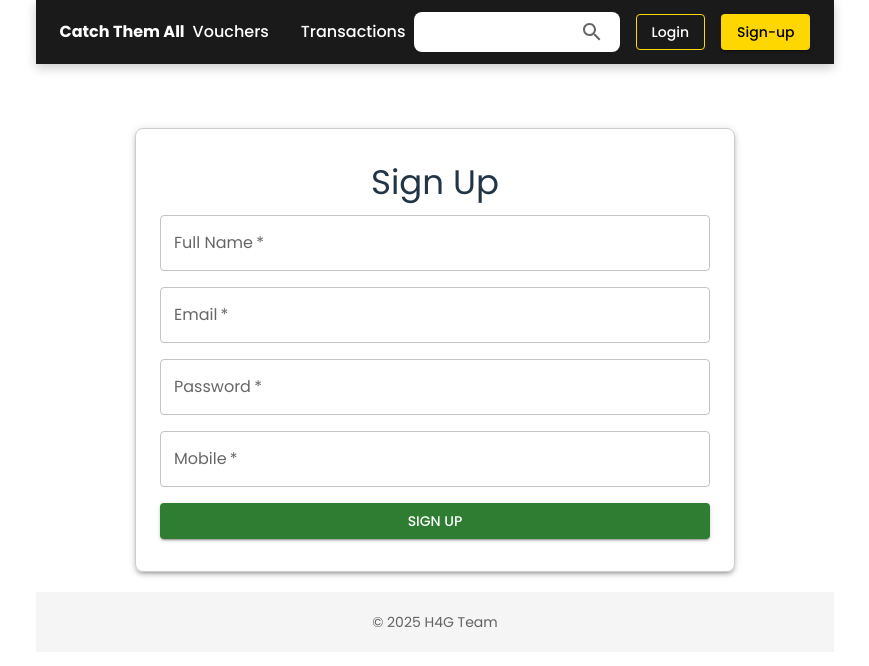
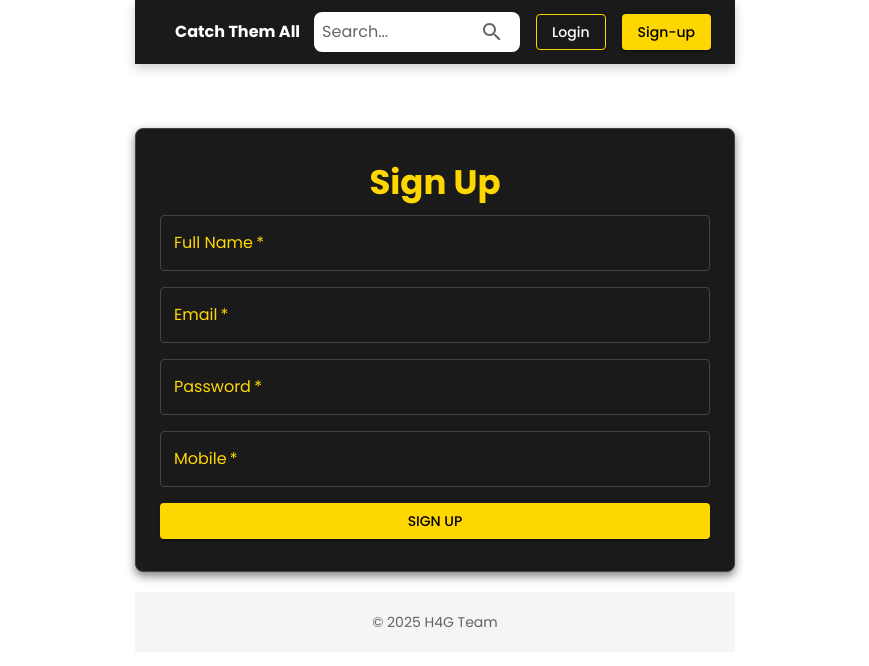
Before and after one commit to itsnotsherm/h4g-2024, a React (Vite) app in the folder frontend/: page /signup in a window 1280 px wide. Shown: the top 666 px of the page, without its empty margins (205-1074 px from the left). Built offline with nearby package versions, Linux system fonts and the light colour scheme.

Commit message:
updated ui of login and signup

```diff
--- a/frontend/src/components/Header.tsx
+++ b/frontend/src/components/Header.tsx
@@ -33,40 +33,11 @@ const Header: React.FC = () => {
             fontWeight: "bold",
             fontSize: "1rem",
             "&:hover": { color: "#FFD700" },
+            paddingLeft: 2,
           }}
         >
           Catch Them All
         </Typography>
-
-        {/* Navigation Buttons */}
-        <Box sx={{ display: "flex", gap: 2 }}>
-          <Button
-            color="inherit"
-            component={Link}
-            to="/vouchers"
-            sx={{
-              textTransform: "none",
-              fontSize: "1rem",
-              fontWeight: 500,
-              "&:hover": { color: "#FFD700" },
-            }}
-          >
-            Vouchers
-          </Button>
-          <Button
-            color="inherit"
-            component={Link}
-            to="/transactions"
-            sx={{
-              textTransform: "none",
-              fontSize: "1rem",
-              fontWeight: 500,
-              "&:hover": { color: "#FFD700" },
-            }}
-          >
-            Transactions
-          </Button>
-        </Box>
 
         {/* Search and Auth Buttons */}
         <Box sx={{ display: "flex", alignItems: "center", gap: 2 }}>
@@ -85,7 +56,16 @@ const Header: React.FC = () => {
               InputProps={{
                 disableUnderline: true,
               }}
-              sx={{ width: 150 }}
+              sx={{
+                width: 150,
+                input: {
+                  color: "#333",
+                  "&::placeholder": {
+                    color: "#666", // Darker color for the placeholder
+                    opacity: 1, // Ensure placeholder is fully visible
+                  },
+                },
+              }}
             />
             <IconButton sx={{ color: "#666" }}>
               <SearchIcon />
--- a/frontend/src/components/Intro.tsx
+++ b/frontend/src/components/Intro.tsx
@@ -1,5 +1,6 @@
 import React from "react";
-import { Container, Typography } from "@mui/material";
+import { Box, Button, Container, Typography } from "@mui/material";
+import { Link as RouterLink } from "react-router-dom";
 
 const Intro: React.FC = () => {
   return (
@@ -7,6 +8,22 @@ const Intro: React.FC = () => {
       <Typography variant="h3" gutterBottom sx={{ fontWeight: "bold", mb: 6 }}>
         Catch Them All
       </Typography>
+      {/* Navigation Buttons */}
+      <Box sx={{ display: "flex", gap: 2 }}>
+        <Button
+          color="inherit"
+          component={RouterLink}
+          to="/vouchers"
+          sx={{
+            textTransform: "none",
+            fontSize: "1rem",
+            fontWeight: 500,
+            "&:hover": { color: "#FFD700" },
+          }}
+        >
+          Vouchers
+        </Button>
+      </Box>
       <Typography variant="h6" gutterBottom>
         Available Products
       </Typography>
--- a/frontend/src/components/Login.tsx
+++ b/frontend/src/components/Login.tsx
@@ -33,12 +33,19 @@ const Login: React.FC = () => {
       sx={{
         mt: 8,
         p: 4,
-        border: "1px solid",
+        border: "1px solid #444", // Subtle border color
         borderRadius: 2,
-        boxShadow: 3,
+        boxShadow: "0px 4px 10px rgba(0, 0, 0, 0.5)", // Soft shadow for elevation
+        backgroundColor: "#1a1a1a", // Dark grey background
+        color: "white", // Text color for better contrast
       }}
     >
-      <Typography variant="h4" align="center" gutterBottom>
+      <Typography
+        variant="h4"
+        align="center"
+        gutterBottom
+        sx={{ color: "#FFD700", fontWeight: "bold" }}
+      >
         Login
       </Typography>
       {message.text && (
@@ -57,7 +64,16 @@ const Login: React.FC = () => {
           required
           value={email}
           onChange={(e) => setEmail(e.target.value)}
-          sx={{ mb: 2 }}
+          sx={{
+            mb: 2,
+            input: { color: "white" },
+            label: { color: "#FFD700" },
+            "& .MuiOutlinedInput-root": {
+              "& fieldset": { borderColor: "#444" },
+              "&:hover fieldset": { borderColor: "#FFD700" },
+              "&.Mui-focused fieldset": { borderColor: "#FFD700" },
+            },
+          }}
         />
         <TextField
           label="Password"
@@ -66,16 +82,43 @@ const Login: React.FC = () => {
           required
           value={password}
           onChange={(e) => setPassword(e.target.value)}
-          sx={{ mb: 2 }}
+          sx={{
+            mb: 2,
+            input: { color: "white" },
+            label: { color: "#FFD700" },
+            "& .MuiOutlinedInput-root": {
+              "& fieldset": { borderColor: "#444" },
+              "&:hover fieldset": { borderColor: "#FFD700" },
+              "&.Mui-focused fieldset": { borderColor: "#FFD700" },
+            },
+          }}
         />
-        <Button type="submit" variant="contained" fullWidth>
+        <Button
+          type="submit"
+          variant="contained"
+          fullWidth
+          sx={{
+            backgroundColor: "#FFD700",
+            color: "black",
+            "&:hover": {
+              backgroundColor: "#90a6d6",
+            },
+          }}
+        >
           Login
         </Button>
-        <Typography align="center" sx={{ mt: 2 }}>
+        <Typography align="center" sx={{ mt: 2, color: "white" }}>
           <Link
             component="button"
             onClick={() => navigate("/reset-password")}
-            sx={{ textDecoration: "none", cursor: "pointer" }}
+            sx={{
+              textDecoration: "none",
+              color: "#FFD700",
+              cursor: "pointer",
+              "&:hover": {
+                textDecoration: "underline",
+              },
+            }}
           >
             Forgot Password?
           </Link>
--- a/frontend/src/components/Signup.tsx
+++ b/frontend/src/components/Signup.tsx
@@ -20,19 +20,41 @@ const Signup: React.FC = () => {
 
     // Simulate signup success
     if (name && email && password && mobile) {
-      setMessage({ type: "success", text: "Signup successful! Please log in." });
+      setMessage({
+        type: "success",
+        text: "Signup successful! Please log in.",
+      });
     } else {
       setMessage({ type: "error", text: "Please fill in all fields." });
     }
   };
 
   return (
-    <Container maxWidth="sm" sx={{ mt: 8, p: 4, border: "1px solid #ccc", borderRadius: 2, boxShadow: 3 }}>
-      <Typography variant="h4" align="center" gutterBottom>
+    <Container
+      maxWidth="sm"
+      sx={{
+        mt: 8,
+        p: 4,
+        border: "1px solid #444",
+        borderRadius: 2,
+        boxShadow: "0px 4px 10px rgba(0, 0, 0, 0.5)",
+        backgroundColor: "#1a1a1a", // Dark grey background
+        color: "white", // Text color for better contrast
+      }}
+    >
+      <Typography
+        variant="h4"
+        align="center"
+        gutterBottom
+        sx={{ color: "#FFD700", fontWeight: "bold" }}
+      >
         Sign Up
       </Typography>
       {message.text && (
-        <Alert severity={message.type === "success" ? "success" : "error"} sx={{ mb: 2 }}>
+        <Alert
+          severity={message.type === "success" ? "success" : "error"}
+          sx={{ mb: 2 }}
+        >
           {message.text}
         </Alert>
       )}
@@ -44,7 +66,16 @@ const Signup: React.FC = () => {
           required
           value={name}
           onChange={(e) => setName(e.target.value)}
-          sx={{ mb: 2 }}
+          sx={{
+            mb: 2,
+            input: { color: "white" },
+            label: { color: "#FFD700" },
+            "& .MuiOutlinedInput-root": {
+              "& fieldset": { borderColor: "#444" },
+              "&:hover fieldset": { borderColor: "#FFD700" },
+              "&.Mui-focused fieldset": { borderColor: "#FFD700" },
+            },
+          }}
         />
         <TextField
           label="Email"
@@ -53,7 +84,16 @@ const Signup: React.FC = () => {
           required
           value={email}
           onChange={(e) => setEmail(e.target.value)}
-          sx={{ mb: 2 }}
+          sx={{
+            mb: 2,
+            input: { color: "white" },
+            label: { color: "#FFD700" },
+            "& .MuiOutlinedInput-root": {
+              "& fieldset": { borderColor: "#444" },
+              "&:hover fieldset": { borderColor: "#FFD700" },
+              "&.Mui-focused fieldset": { borderColor: "#FFD700" },
+            },
+          }}
         />
         <TextField
           label="Password"
@@ -62,18 +102,47 @@ const Signup: React.FC = () => {
           required
           value={password}
           onChange={(e) => setPassword(e.target.value)}
-          sx={{ mb: 2 }}
+          sx={{
+            mb: 2,
+            input: { color: "white" },
+            label: { color: "#FFD700" },
+            "& .MuiOutlinedInput-root": {
+              "& fieldset": { borderColor: "#444" },
+              "&:hover fieldset": { borderColor: "#FFD700" },
+              "&.Mui-focused fieldset": { borderColor: "#FFD700" },
+            },
+          }}
         />
         <TextField
           label="Mobile"
-          type="mobile"
+          type="text"
           fullWidth
           required
           value={mobile}
           onChange={(e) => setMobile(e.target.value)}
-          sx={{ mb: 2 }}
+          sx={{
+            mb: 2,
+            input: { color: "white" },
+            label: { color: "#FFD700" },
+            "& .MuiOutlinedInput-root": {
+              "& fieldset": { borderColor: "#444" },
+              "&:hover fieldset": { borderColor: "#FFD700" },
+              "&.Mui-focused fieldset": { borderColor: "#FFD700" },
+            },
+          }}
         />
-        <Button type="submit" variant="contained" color="success" fullWidth>
+        <Button
+          type="submit"
+          variant="contained"
+          fullWidth
+          sx={{
+            backgroundColor: "#FFD700",
+            color: "black",
+            "&:hover": {
+              backgroundColor: "#90a6d6",
+            },
+          }}
+        >
           Sign Up
         </Button>
       </Box>
```
Lines whose indentation alone changed are shown as unchanged.
